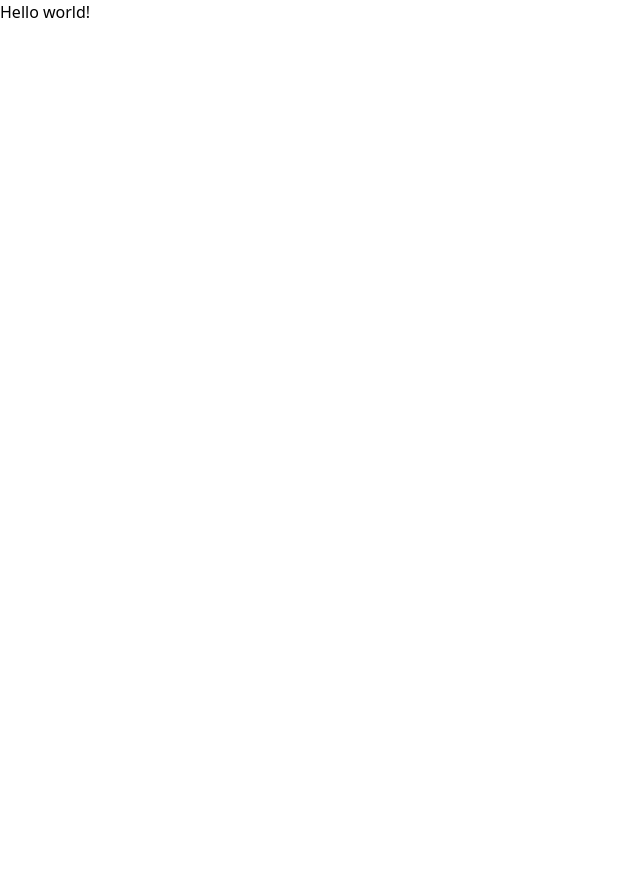
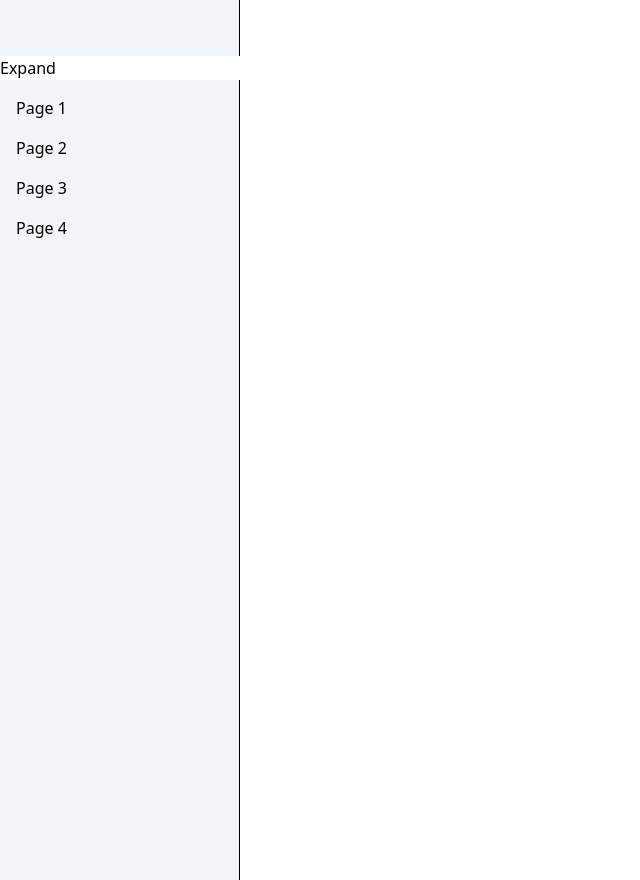
Before and after one commit to pebencze/personal-dashboard, a React (Vite) app: page / in a window 1280 px wide. Shown: the whole page, without its empty margins (0-640 px from the left). Before the commit the page ends 800 px from the top, so only its background shows below. Built offline with nearby package versions, Linux system fonts and the light colour scheme.

Commit message:
feat(components): initial sidebar with resize option

```diff
--- a/src/App.tsx
+++ b/src/App.tsx
@@ -1,8 +1,9 @@
 import './App.css'
+import Dashboard from './pages/Dashboard'
 
 function App() {
  return (
-  <h1>Hello world!</h1>
+  <Dashboard />
  )
 }
 
--- /dev/null
+++ b/src/components/Sidebar.tsx
@@ -0,0 +1,72 @@
+import { useRef } from "react"
+
+
+function Sidebar(){
+    const sidebarRef = useRef<HTMLDivElement>(null)
+    const contentRef = useRef<HTMLDivElement>(null)
+    const isBeingResizedRef = useRef<boolean>(false)
+
+
+    const onDragResize = (event: React.MouseEvent<HTMLDivElement>) => {
+        event.preventDefault()
+        event.stopPropagation()
+
+        isBeingResizedRef.current = true
+        document.addEventListener("mousemove", onMouseDrag)
+        document.addEventListener("mouseup", onMouseRelease)
+    }
+
+    const onMouseDrag = (event: MouseEvent) => {
+        if(!isBeingResizedRef.current) return
+
+        let newWidth = event.clientX
+        if (newWidth < 240) newWidth = 240
+        if (newWidth > 480) newWidth = 480
+
+        if (sidebarRef.current && contentRef.current) {
+            // modify styles if both sidebar and content exist
+            sidebarRef.current.style.width = `${newWidth}px`
+            contentRef.current.style.width = `${newWidth}px`
+            // contentRef.current.style.width = `calc(100% - ${newWidth}px)`
+
+        }
+    }
+
+    const onMouseRelease = () => {
+        isBeingResizedRef.current = false
+        document.removeEventListener("mousemove", onMouseDrag)
+        document.removeEventListener("mouseup", onMouseRelease)
+    }
+
+    return (
+        <>
+            <div
+                ref={sidebarRef}
+                className="flex flex-col gap-4 overflow-y-scroll relative border-r bg-slate-100 p-4 z-10 w-[240px] group/sidebar"
+            >
+                <button
+                    className="opacity-0 transition-all group-hover/sidebar:opacity-100"
+                >
+                    Collapse
+                </button>
+                <div
+                    onMouseDown={onDragResize}
+                    className="absolute top-0 right-0 cursor-ew-resize w-[2px] bg-slate-200 opacity-0 group-hover/sidebar:opacity-100 transition-all h-full"
+                ></div>
+            </div>
+            <button className="">
+                Expand
+            </button>
+            {/* main content */}
+            <div ref={contentRef} className="flex flex-col gap-4 overflow-y-scroll border-r bg-slate-100 p-4 z-10 w-[240px] h-screen">
+                <p>Page 1</p>
+                <p>Page 2</p>
+                <p>Page 3</p>
+                <p>Page 4</p>
+            </div>
+        </>
+    )
+
+}
+
+export default Sidebar
--- /dev/null
+++ b/src/pages/Dashboard.tsx
@@ -0,0 +1,11 @@
+import Sidebar from "../components/Sidebar"
+
+function Dashboard(){
+    return (
+        <>
+            <Sidebar/>
+        </>
+    )
+}
+
+export default Dashboard
```
